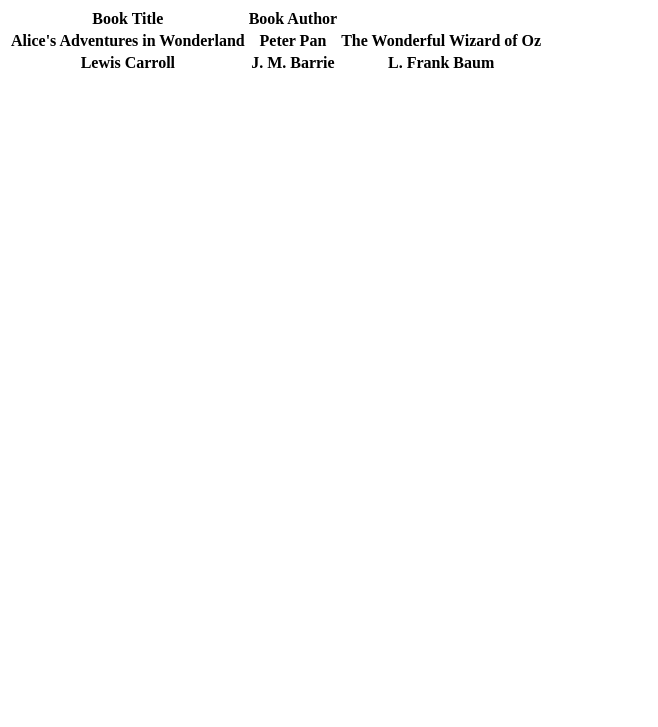
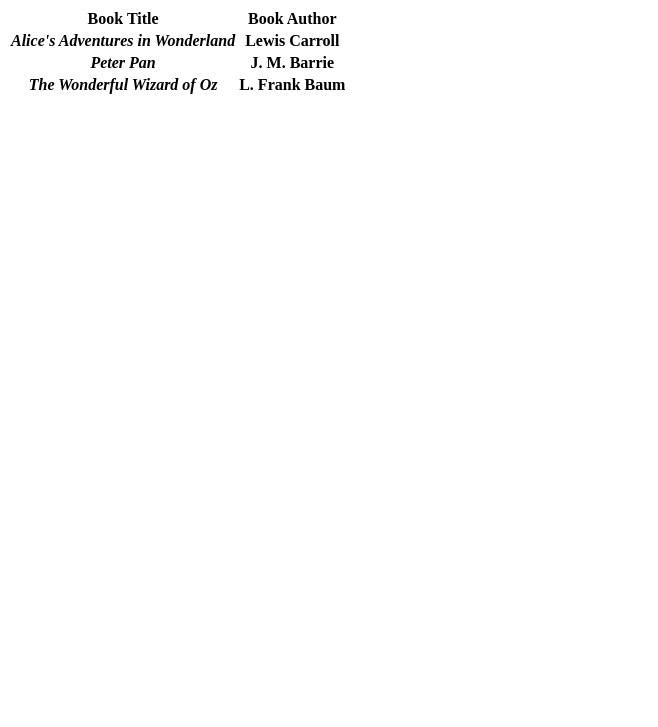
Before and after one commit to jdeifel/ITMD-361_Lab3, a plain HTML site: page index.html in a window 1280 px wide. Shown: the part 73-800 px from the top of the page, without its empty margins (0-658 px from the left). Drawn offline with Linux system fonts and the light colour scheme.

Commit message:
Fix Table

```diff
--- a/index.html
+++ b/index.html
@@ -12,13 +12,13 @@
             <th>Book Author</th>
         </tr>
         <tr>
-            <th>Alice's Adventures in Wonderland</th>
-            <th>Peter Pan</th>
-            <th>The Wonderful Wizard of Oz</th>
+            <th><em>Alice's Adventures in Wonderland</em></th>
+            <th>Lewis Carroll</th>
         </tr>
-        <tr>
-            <th>Lewis Carroll</th>
+            <th><em>Peter Pan</em></th>
             <th>J. M. Barrie</th>
+        </tr>
+            <th><em>The Wonderful Wizard of Oz</em></th>
             <th>L. Frank Baum</th>
         </tr>
     </table>
```
